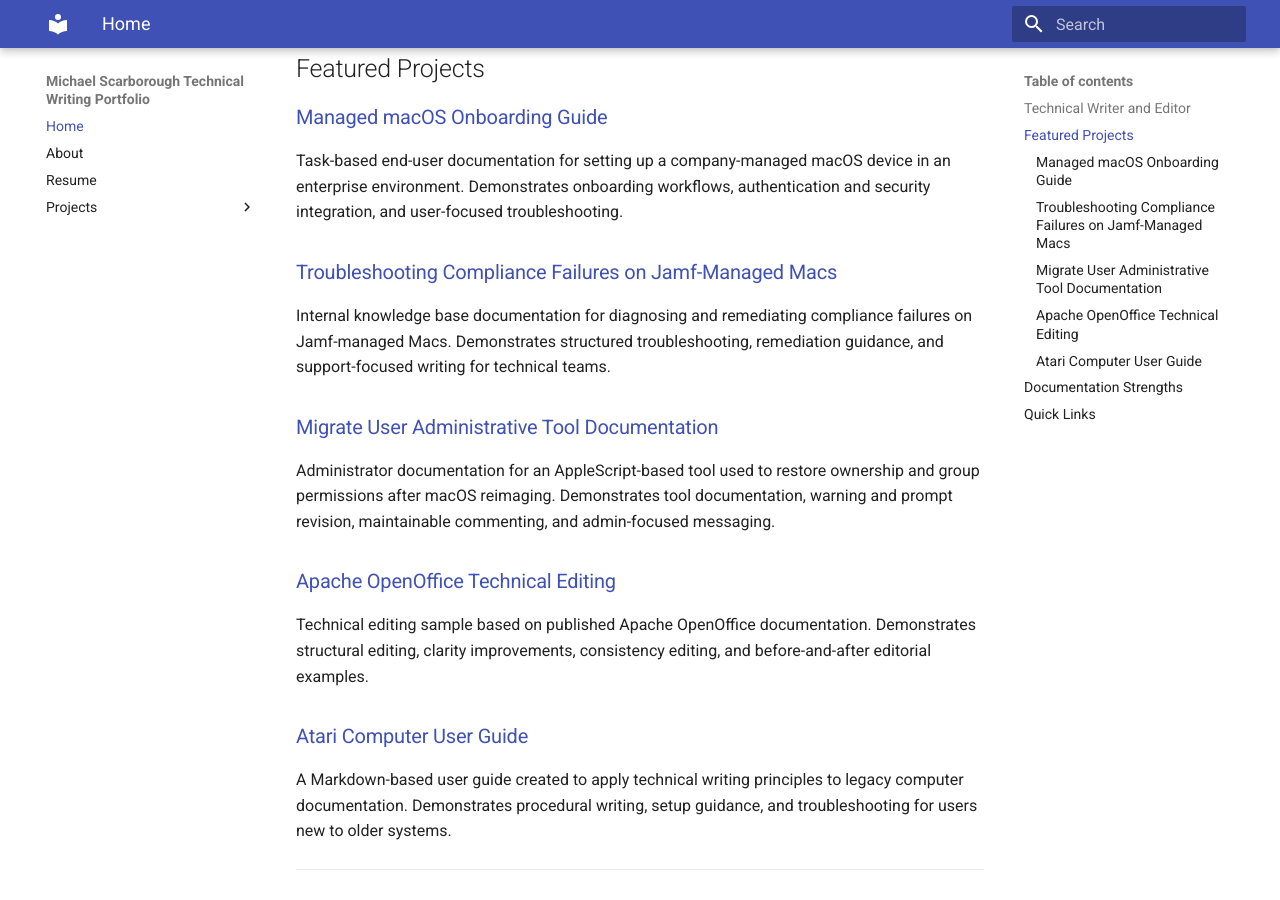
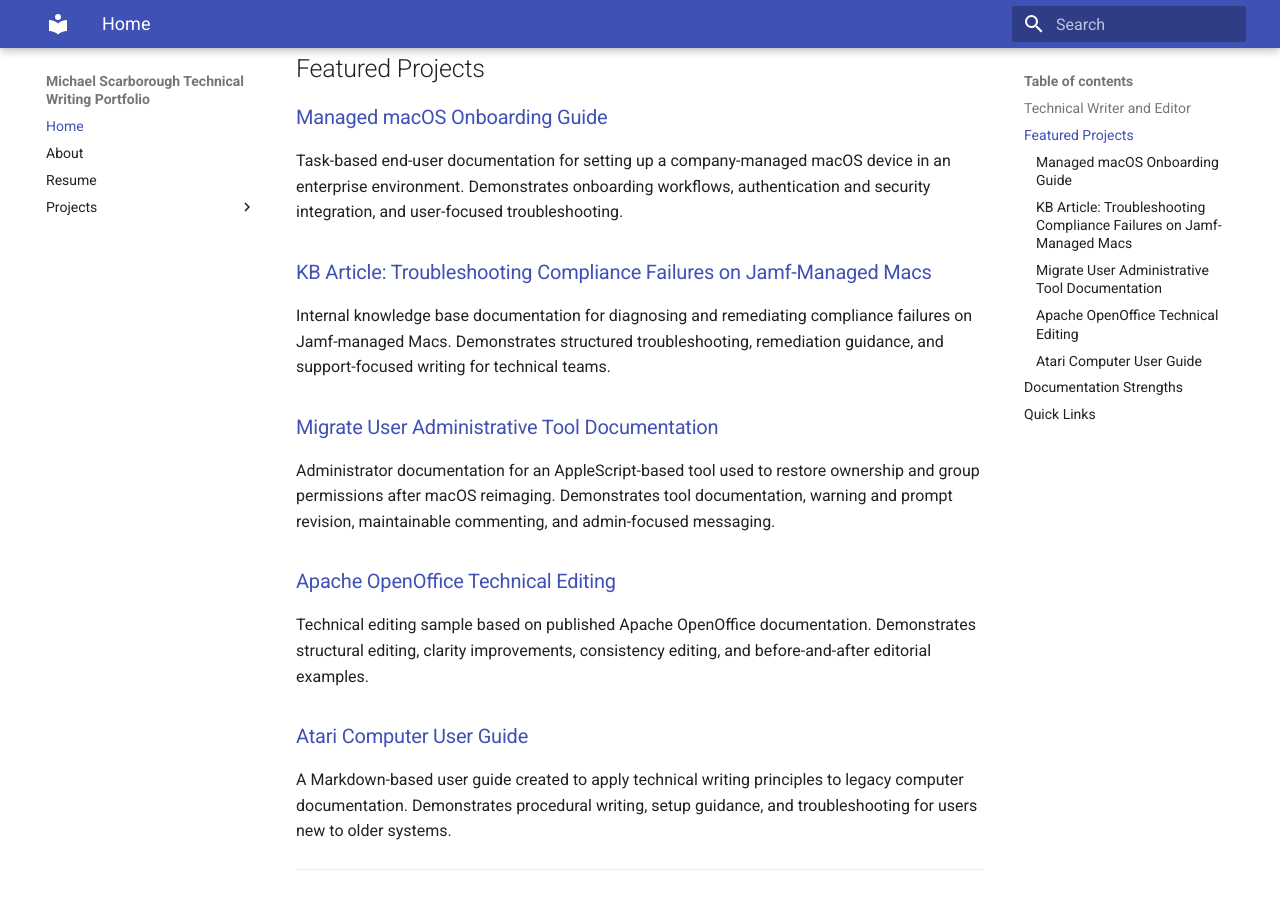
Before and after one commit to MackMike/technical-writing-portfolio-site, an MkDocs documentation site: the page built from docs/index.md, in a window 1280 px wide and 900 px high, scrolled down 559 px. Built offline with MkDocs 1.6.1 and Material for MkDocs 9.7.7, drawn with Linux system fonts in a browser that asks for light colours.

Commit message:
Update index.md

```diff
--- a/docs/index.md
+++ b/docs/index.md
@@ -15,7 +15,7 @@
 ### [Managed macOS Onboarding Guide](projects/managed-mac-onboarding/)
 Task-based end-user documentation for setting up a company-managed macOS device in an enterprise environment. Demonstrates onboarding workflows, authentication and security integration, and user-focused troubleshooting.
 
-### [Troubleshooting Compliance Failures on Jamf-Managed Macs](projects/jamf-managed-mac-compliance-troubleshooting.md)
+### [KB Article: Troubleshooting Compliance Failures on Jamf-Managed Macs](projects/jamf-managed-mac-compliance-troubleshooting.md)
 Internal knowledge base documentation for diagnosing and remediating compliance failures on Jamf-managed Macs. Demonstrates structured troubleshooting, remediation guidance, and support-focused writing for technical teams.
 
 ### [Migrate User Administrative Tool Documentation](projects/migrate-user.md)
```
